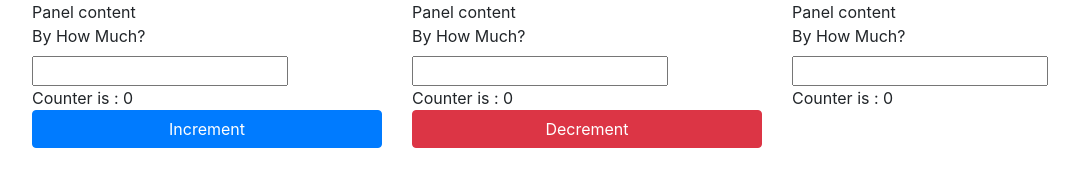
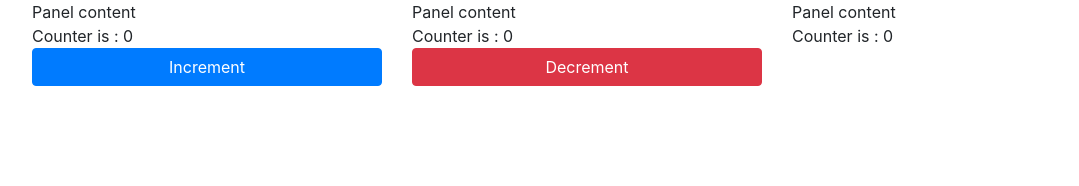
Before and after one commit to amanecer2/spaghetti-to-reactive, a plain HTML site: page index.html in a window 1280 px wide. Shown: the whole page, without its empty margins (53-1132 px from the left). Drawn offline with nearby package versions, Linux system fonts and the light colour scheme.

Commit message:
the input is hidden for the first js

```diff
--- a/index.html
+++ b/index.html
@@ -14,8 +14,8 @@
             <div class="panel-body">
                 Panel content
             </div>
-            <div class="panel-footer">
-                <div>
+            <div class="panel-footer" >
+                <div hidden>
                     <label>By How Much?</label><input type="number">
                 </div>
                 Counter is : <span class="result">0</span>
@@ -25,8 +25,8 @@
             <div class="panel-body">
                 Panel content
             </div>
-            <div class="panel-footer">
-                <div>
+            <div class="panel-footer" >
+                <div hidden>
                     <label>By How Much?</label><input type="number">
                 </div>
                 Counter is : <span class="result">0</span>
@@ -36,8 +36,8 @@
             <div class="panel-body">
                 Panel content
             </div>
-            <div class="panel-footer">
-                <div>
+            <div class="panel-footer" >
+                <div hidden>
                     <label>By How Much?</label><input type="number">
                 </div>
                 Counter is : <span class="result">0</span>
```
